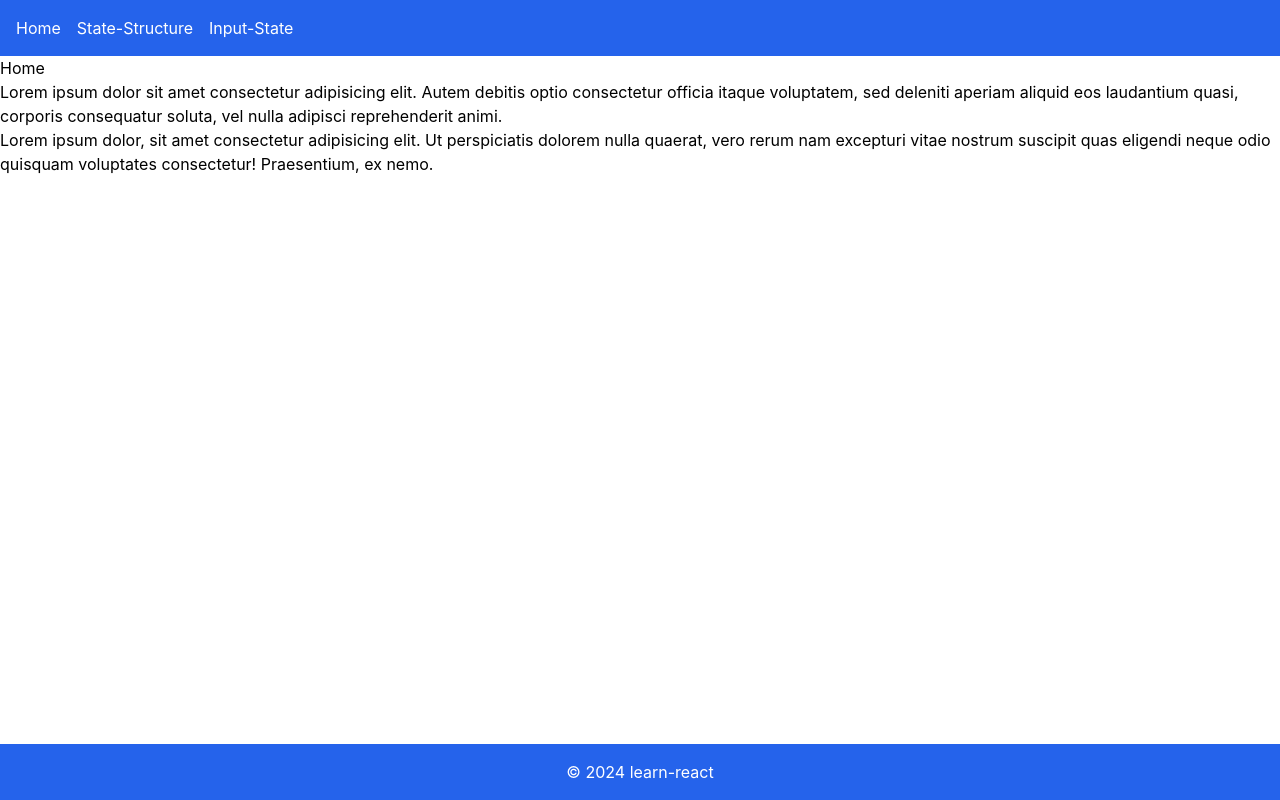
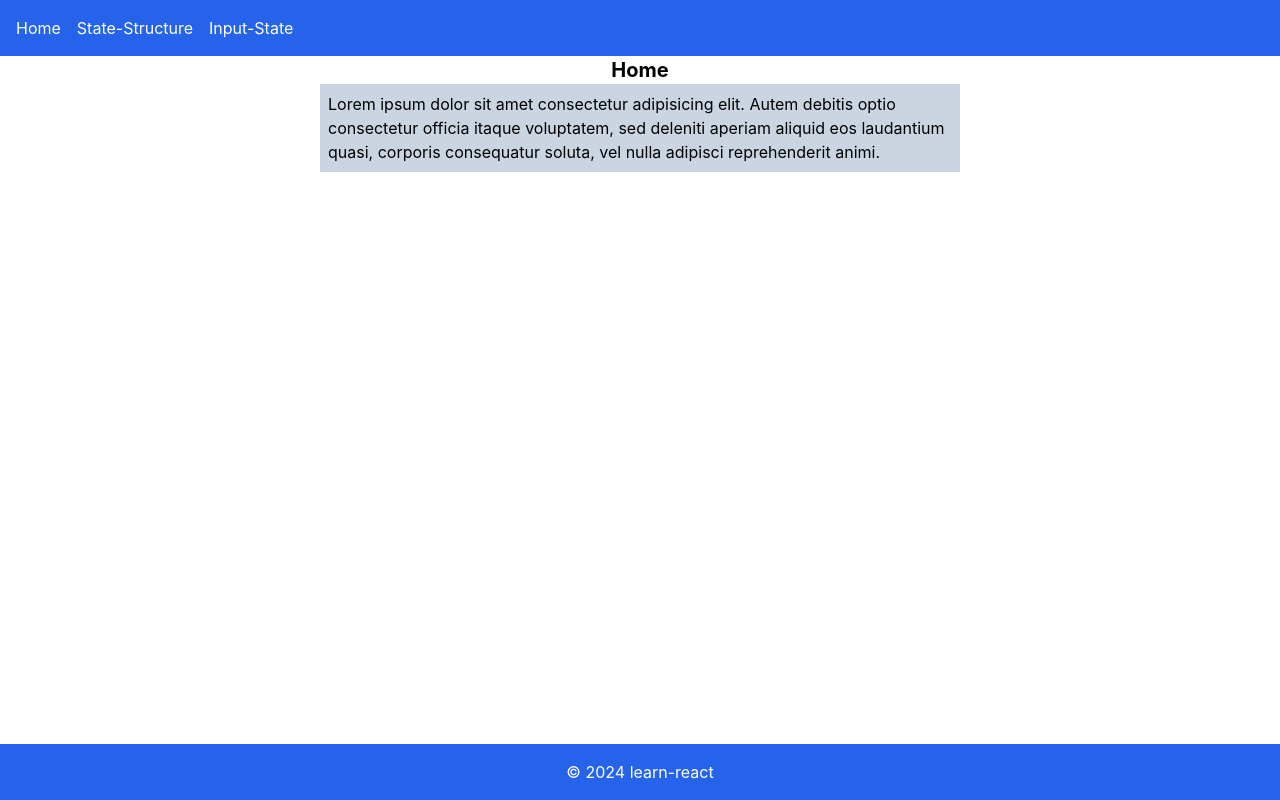
Before and after one commit to DLSiem/learn-react, a React (Vite) app in the folder learn/: page / in a window 1280 px wide. Built offline with nearby package versions, Linux system fonts and the light colour scheme.

Commit message:
cleaning

```diff
--- a/learn/src/pages/Home.jsx
+++ b/learn/src/pages/Home.jsx
@@ -1,20 +1,13 @@
 const Home = () => {
   return (
     <div>
-      <h1>Home</h1>
+      <h1 className="text-xl font-bold text-center ">Home</h1>
 
-      <p>
+      <p className="mx-auto md:w-2/4 bg-slate-300 p-2">
         Lorem ipsum dolor sit amet consectetur adipisicing elit. Autem debitis
         optio consectetur officia itaque voluptatem, sed deleniti aperiam
         aliquid eos laudantium quasi, corporis consequatur soluta, vel nulla
         adipisci reprehenderit animi.{" "}
-      </p>
-
-      <p>
-        Lorem ipsum dolor, sit amet consectetur adipisicing elit. Ut
-        perspiciatis dolorem nulla quaerat, vero rerum nam excepturi vitae
-        nostrum suscipit quas eligendi neque odio quisquam voluptates
-        consectetur! Praesentium, ex nemo.
       </p>
     </div>
   );
```
Also changed, not shown: 2 other files (tests, documents, lock files or other folders).
